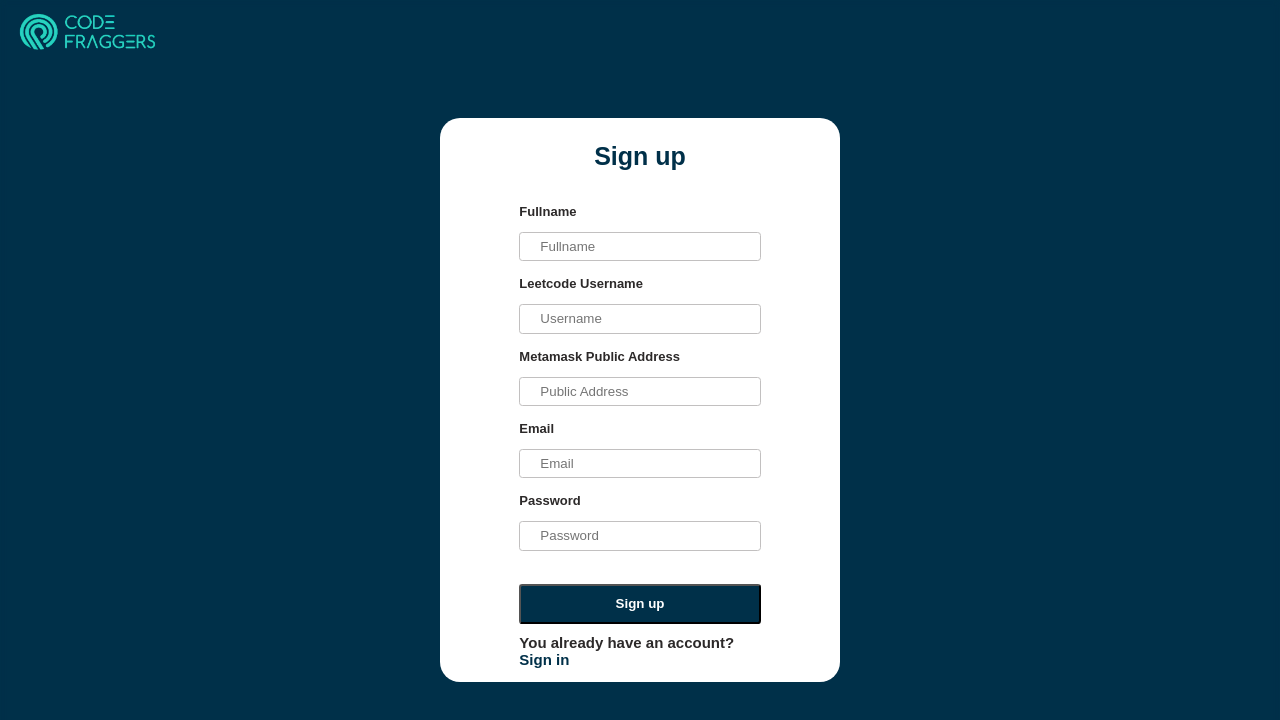
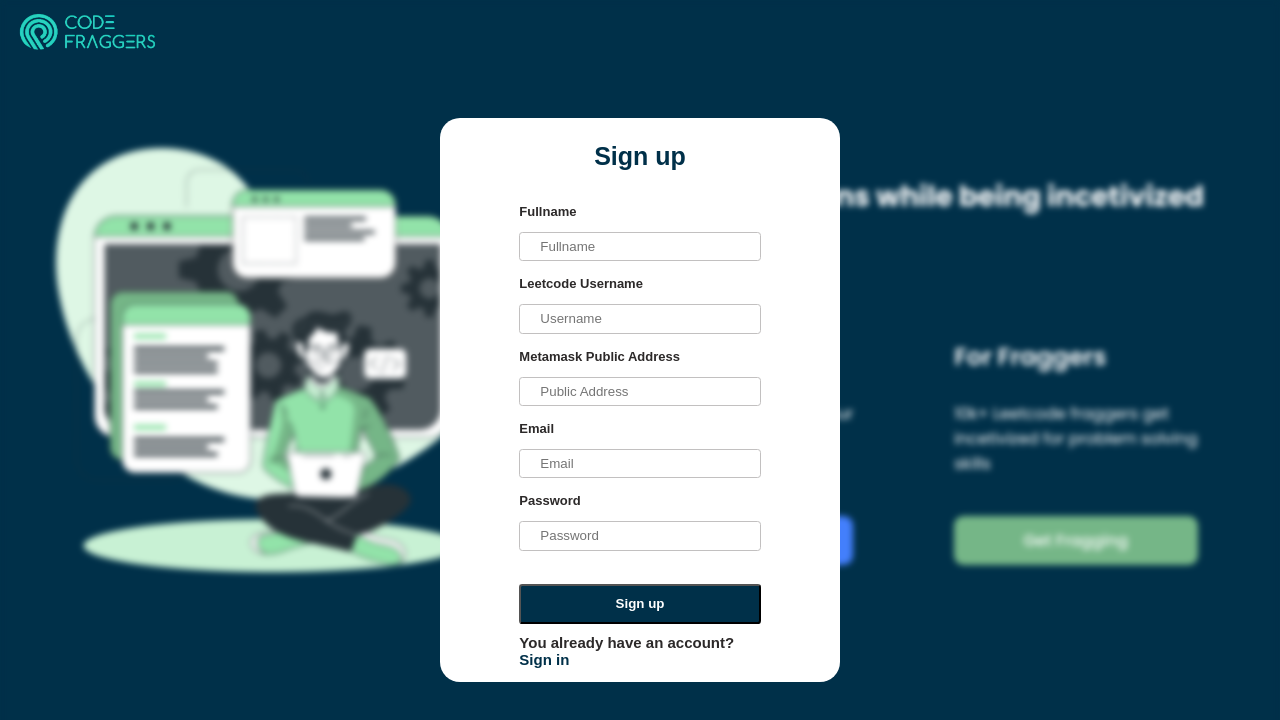
Before and after one commit to HetviSoni/code-fraggers, a React (Create React App) app: page /code-fraggers/register in a window 1280 px wide. Shown: the top 720 px of the page. Built offline with nearby package versions, Linux system fonts and the light colour scheme.

Commit message:
Bg fixed : signup / sign in

```diff
--- a/src/components/body/boy.js
+++ b/src/components/body/boy.js
@@ -4,12 +4,33 @@ import { Fade } from "react-awesome-reveal";
 import '../../styles/boy.css';
 
 const Boy=props=>{
+
+    if(!props.fade ){
+        console.log('hello')
         return(
+
+
+                <Fade>
+
+                <section className='boy'>
+                    <img src={boyImage} alt='Boy' className='boyImg' ></img>
+                </section>
+                </Fade>
+
+        )
+    }
+    else{
+        return(
+
+
             <Fade direction='left'>
                 <section className='boy'>
                     <img src={boyImage} alt='Boy' className='boyImg' ></img>
                 </section>
             </Fade>
         )
+
+    }
+
 }
 export default Boy;
--- a/src/components/body/homepage.js
+++ b/src/components/body/homepage.js
@@ -9,7 +9,7 @@ const HomePage = (props) => {
         <section>
             <Header />
             <div className="home">
-                <Boy classname="img" />
+                <Boy classname="img" fade={true} />
                 <Container className="home--content" />
             </div>
         </section>
--- a/src/components/signIn/login.js
+++ b/src/components/signIn/login.js
@@ -2,6 +2,8 @@ import React, { useEffect, useState } from "react";
 import "../../styles/login.css";
 import Logo from '../../assets/logohorizontal.png'
 import { useNavigate } from "react-router-dom";
+import Boy from "../body/boy";
+import Container from "../body/container";
 
 const LoginForm = () => {
 
@@ -43,6 +45,11 @@ const LoginForm = () => {
     const history = useNavigate();
     return (
         <>
+            <div className="home">
+
+                <Boy classname="img" fade={false} />
+                <Container className="home--content" />
+                </div>
                 <section className="logincontainer">
                     <h1 className="logoimg lgimg">
                         <img src={Logo} className="log" alt='Code fraggers logo' onClick={() => history("/code-fraggers/")}></img>
@@ -101,6 +108,8 @@ const LoginForm = () => {
                         </div>
                     </div>
                 </section>
+
+
         </>
     )
 }
--- a/src/components/signUp/SignupForm.js
+++ b/src/components/signUp/SignupForm.js
@@ -2,6 +2,8 @@ import React, { useEffect, useState } from "react";
 import Logo from '../../assets/logohorizontal.png'
 import "../../styles/signup.css";
 import { useNavigate } from "react-router-dom";
+import Boy from "../body/boy";
+import Container from "../body/container";
 const SignupForm = () => {
 
     const initialValues = { fullName: "", userName: "", address: "", email: "", password: "" };
@@ -49,6 +51,13 @@ const SignupForm = () => {
     const history = useNavigate();
 
     return (
+        <>
+             <div className="home">
+
+<Boy classname="img" fade={false} />
+<Container className="home--content" />
+</div>
+
         <section className="signupcontainer">
             <h1 className="logoimg lgimg">
                 <img src={Logo} className="log" alt='Code fraggers logo' onClick={() => history("/code-fraggers/")} ></img>
@@ -129,6 +138,7 @@ const SignupForm = () => {
             </form>
         </section>
 
+</>
 
     )
 }
```
Lines whose indentation alone changed are shown as unchanged.
